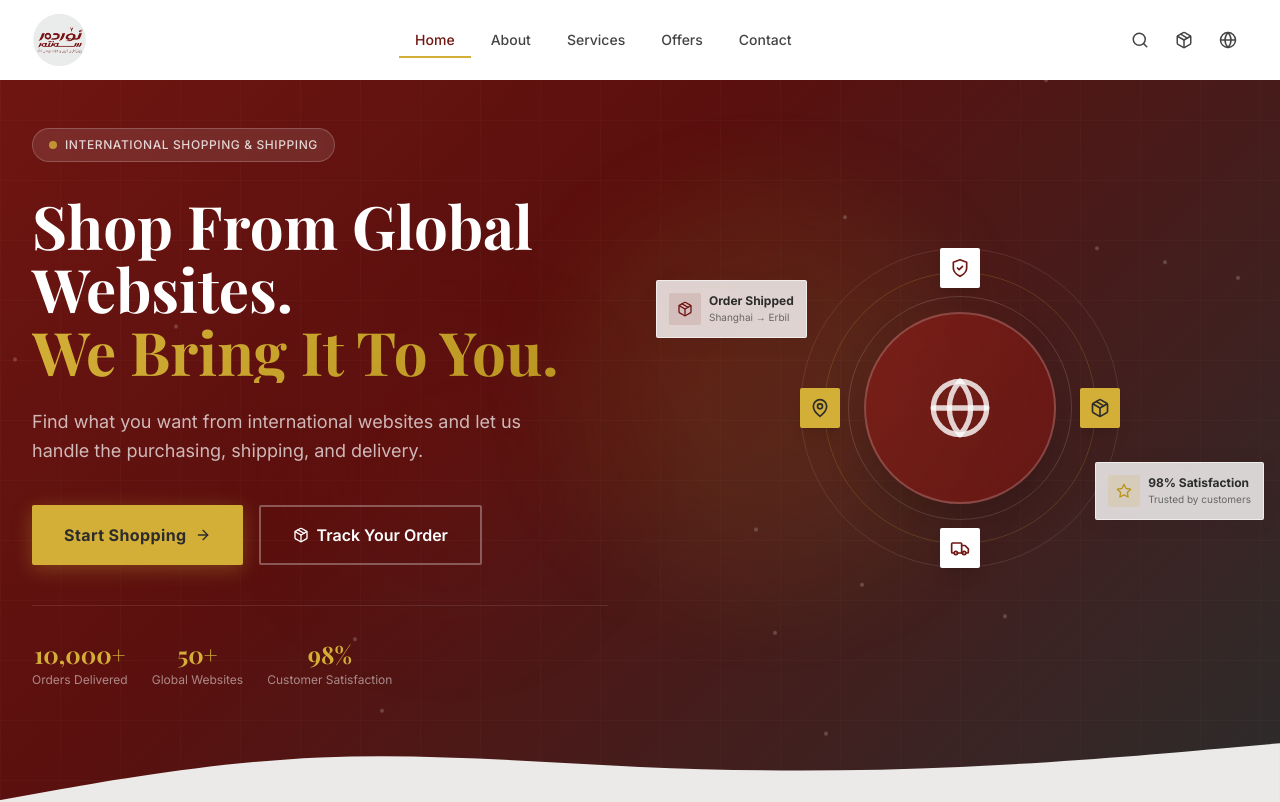
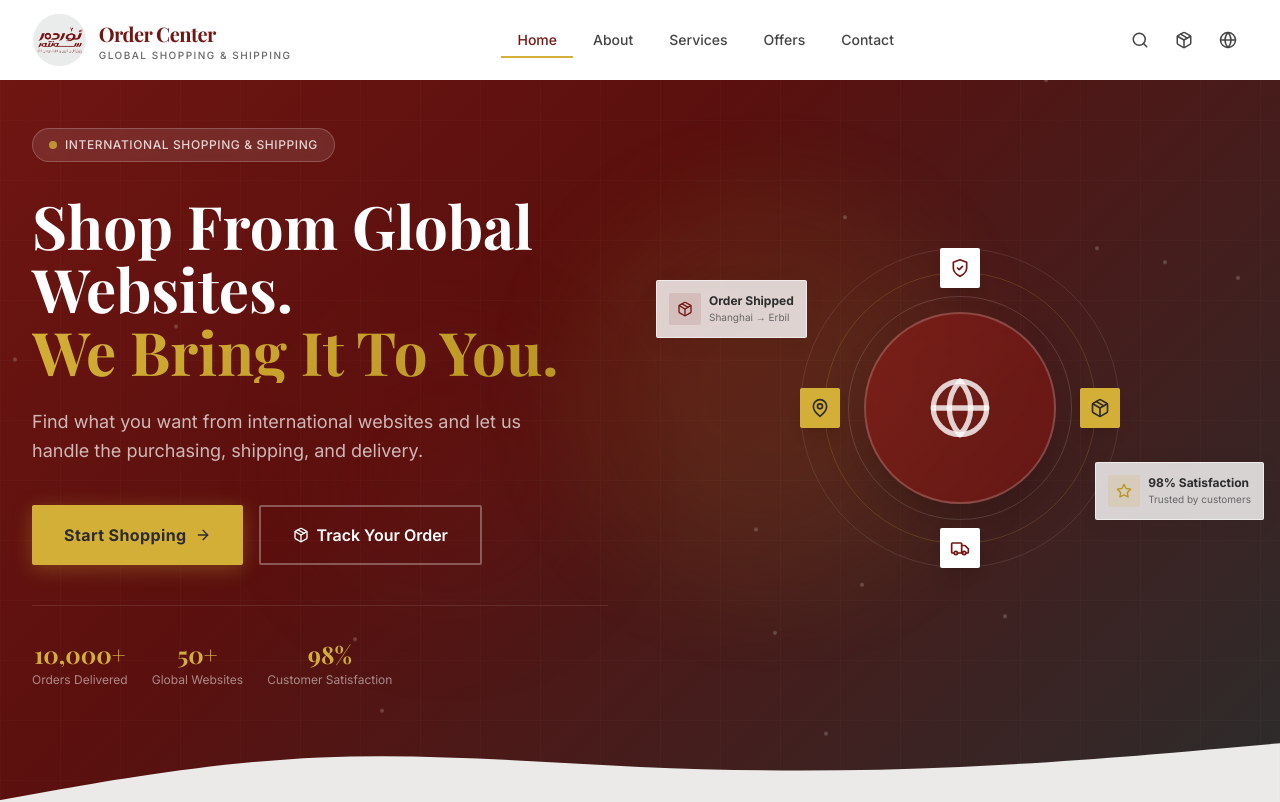
Before and after one commit to ShangaBashir/order-center, a React (Vite) app in the folder frontend/: page / in a window 1280 px wide. Shown: the top 802 px of the page. Built offline with nearby package versions, Linux system fonts and the light colour scheme; a web font is replaced by a local one.

Commit message:
Add Order Center text next to logo in header

```diff
--- a/frontend/src/components/Header.tsx
+++ b/frontend/src/components/Header.tsx
@@ -153,12 +153,20 @@ const Header: React.FC = () => {
           <div className="flex items-center justify-between h-16 lg:h-20">
 
             {/* Logo */}
-            <Link to="/" className="flex items-center group flex-shrink-0">
+            <Link to="/" className="flex items-center gap-3 group flex-shrink-0">
               <img
                 src="/logo.png"
                 alt="OrderCenter Logo"
                 className="h-12 lg:h-14 w-auto object-contain transition-transform duration-300 group-hover:scale-105"
               />
+              <div className="hidden sm:block">
+                <div className="font-display font-bold text-brand text-lg lg:text-xl leading-none tracking-tight">
+                  Order Center
+                </div>
+                <div className="text-[10px] text-charcoal-lighter font-medium tracking-[0.15em] uppercase leading-none mt-0.5">
+                  Global Shopping & Shipping
+                </div>
+              </div>
             </Link>
 
             {/* Desktop Navigation */}
```
